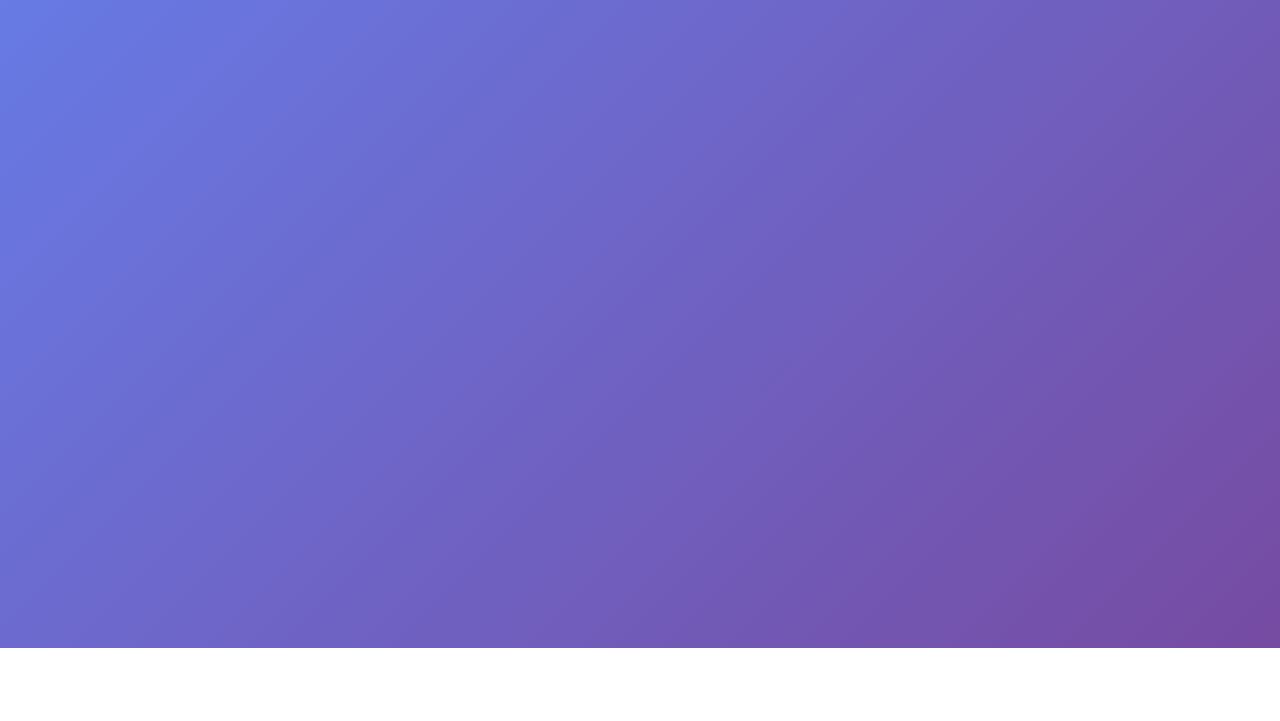
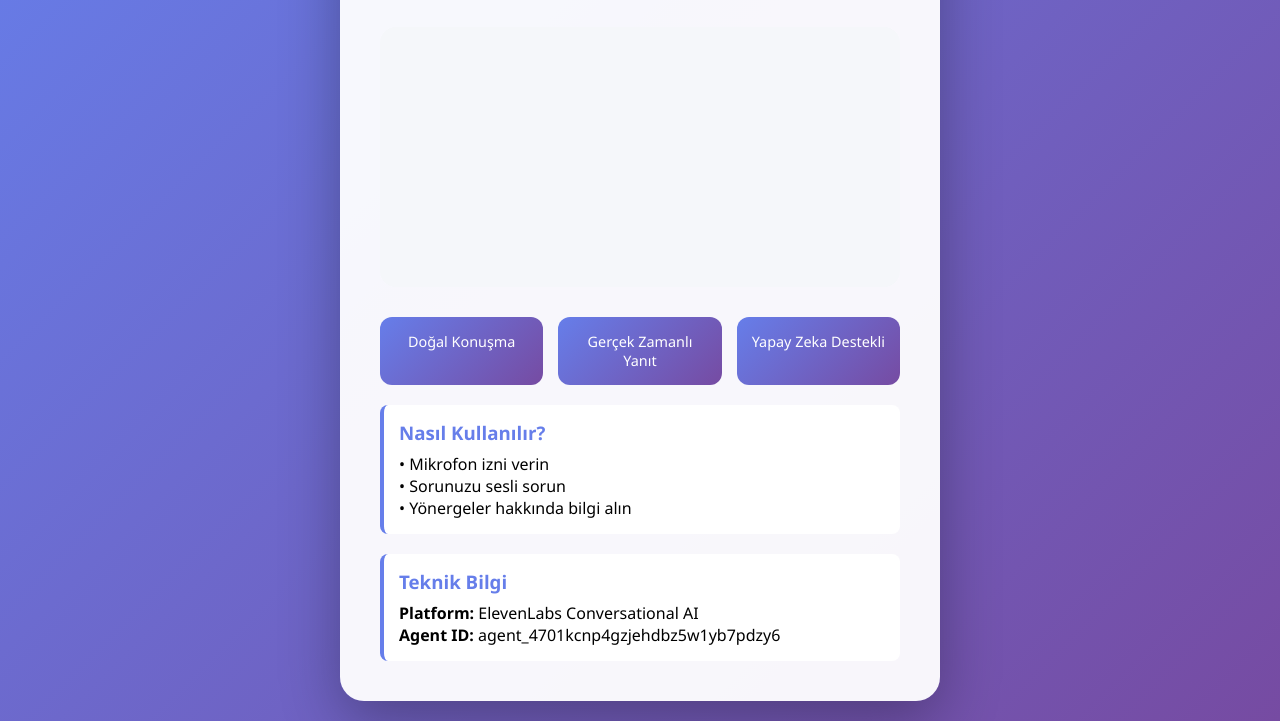
Before and after one commit to berrakctis-dev/sesli-ajan-etkinli-i, a plain HTML site: page index.html in a window 1280 px wide. Shown: the part 152-873 px from the top of the page. Before the commit the page ends 800 px from the top, so only its background shows below. Drawn offline with Linux system fonts and the light colour scheme; a script that the page names is missing.

Commit message:
Update index.html

```diff
--- a/index.html
+++ b/index.html
@@ -41,3 +41,90 @@
         }
 
         .subtitle {
+            color: #666;
+            margin-bottom: 30px;
+            font-size: 1.1em;
+        }
+
+        .widget-container {
+            margin: 30px 0;
+            padding: 20px;
+            background: #f5f7fa;
+            border-radius: 16px;
+            min-height: 260px;
+            display: flex;
+            align-items: center;
+            justify-content: center;
+        }
+
+        .feature-list {
+            display: grid;
+            grid-template-columns: repeat(3, 1fr);
+            gap: 15px;
+            margin-top: 20px;
+        }
+
+        .feature {
+            background: linear-gradient(135deg, #667eea 0%, #764ba2 100%);
+            color: white;
+            padding: 15px;
+            border-radius: 12px;
+            font-size: 0.9em;
+        }
+
+        .info-box {
+            background: #fff;
+            border-left: 4px solid #667eea;
+            padding: 15px;
+            margin-top: 20px;
+            border-radius: 8px;
+            text-align: left;
+        }
+
+        .info-box h3 {
+            color: #667eea;
+            margin-bottom: 8px;
+        }
+    </style>
+</head>
+
+<body>
+    <div class="container">
+        <h1>Sesli Asistan</h1>
+        <p class="subtitle">Atatürk Üniversitesi Yönergeleri için Sesli Asistan</p>
+
+        <!-- ELEVENLABS SESLİ AJAN -->
+        <div class="widget-container">
+            <elevenlabs-convai
+                agent-id="agent_4701kcnp4gzjehdbz5w1yb7pdzy6">
+            </elevenlabs-convai>
+        </div>
+
+        <div class="feature-list">
+            <div class="feature">Doğal Konuşma</div>
+            <div class="feature">Gerçek Zamanlı Yanıt</div>
+            <div class="feature">Yapay Zeka Destekli</div>
+        </div>
+
+        <div class="info-box">
+            <h3>Nasıl Kullanılır?</h3>
+            <p>• Mikrofon izni verin</p>
+            <p>• Sorunuzu sesli sorun</p>
+            <p>• Yönergeler hakkında bilgi alın</p>
+        </div>
+
+        <div class="info-box">
+            <h3>Teknik Bilgi</h3>
+            <p><strong>Platform:</strong> ElevenLabs Conversational AI</p>
+            <p><strong>Agent ID:</strong> agent_4701kcnp4gzjehdbz5w1yb7pdzy6</p>
+        </div>
+    </div>
+
+    <!-- ✅ DOĞRU ELEVENLABS EMBED SCRIPT -->
+    <script
+        src="https://unpkg.com/@elevenlabs/convai-widget-embed"
+        async>
+    </script>
+
+</body>
+</html>
```
